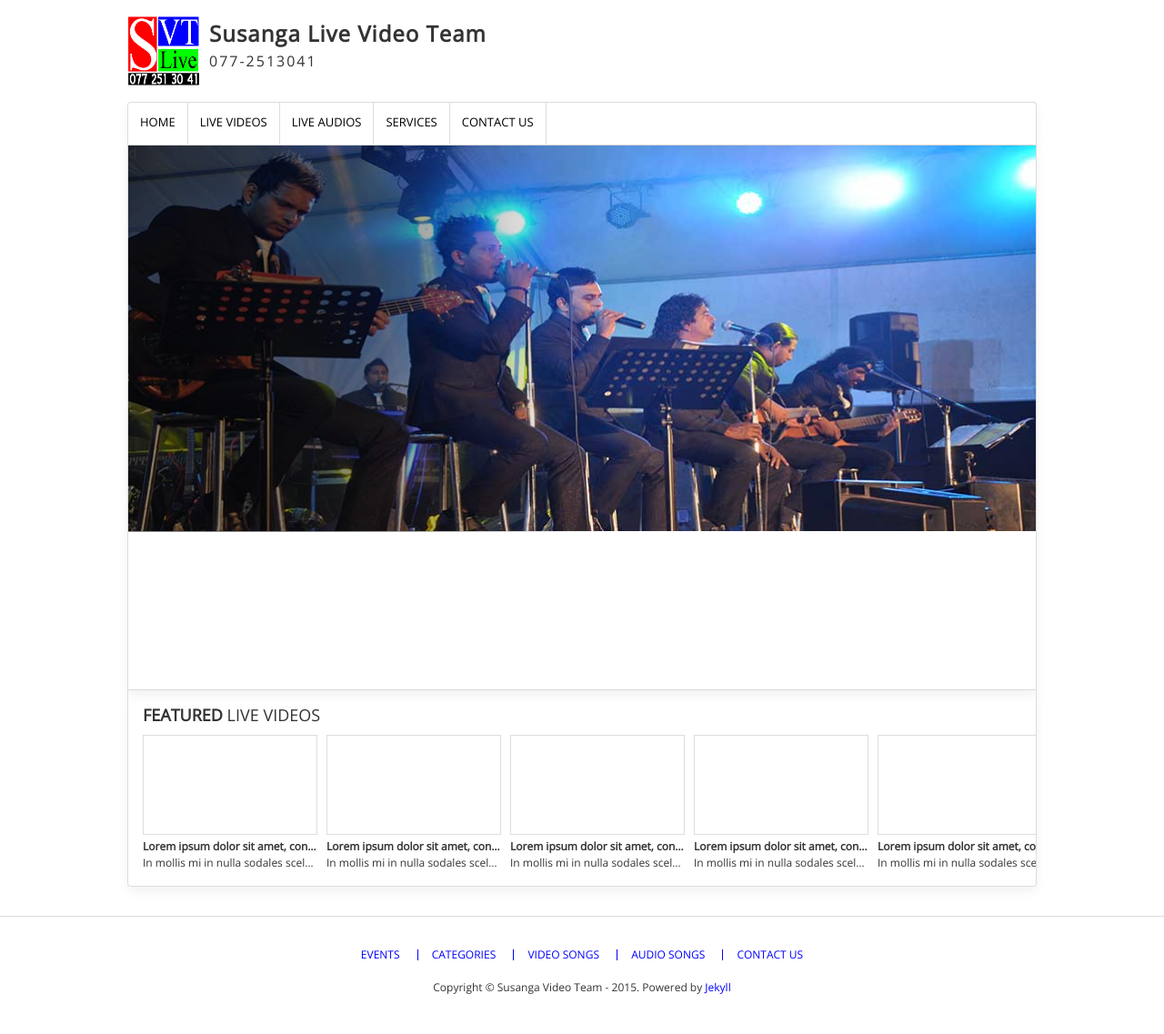
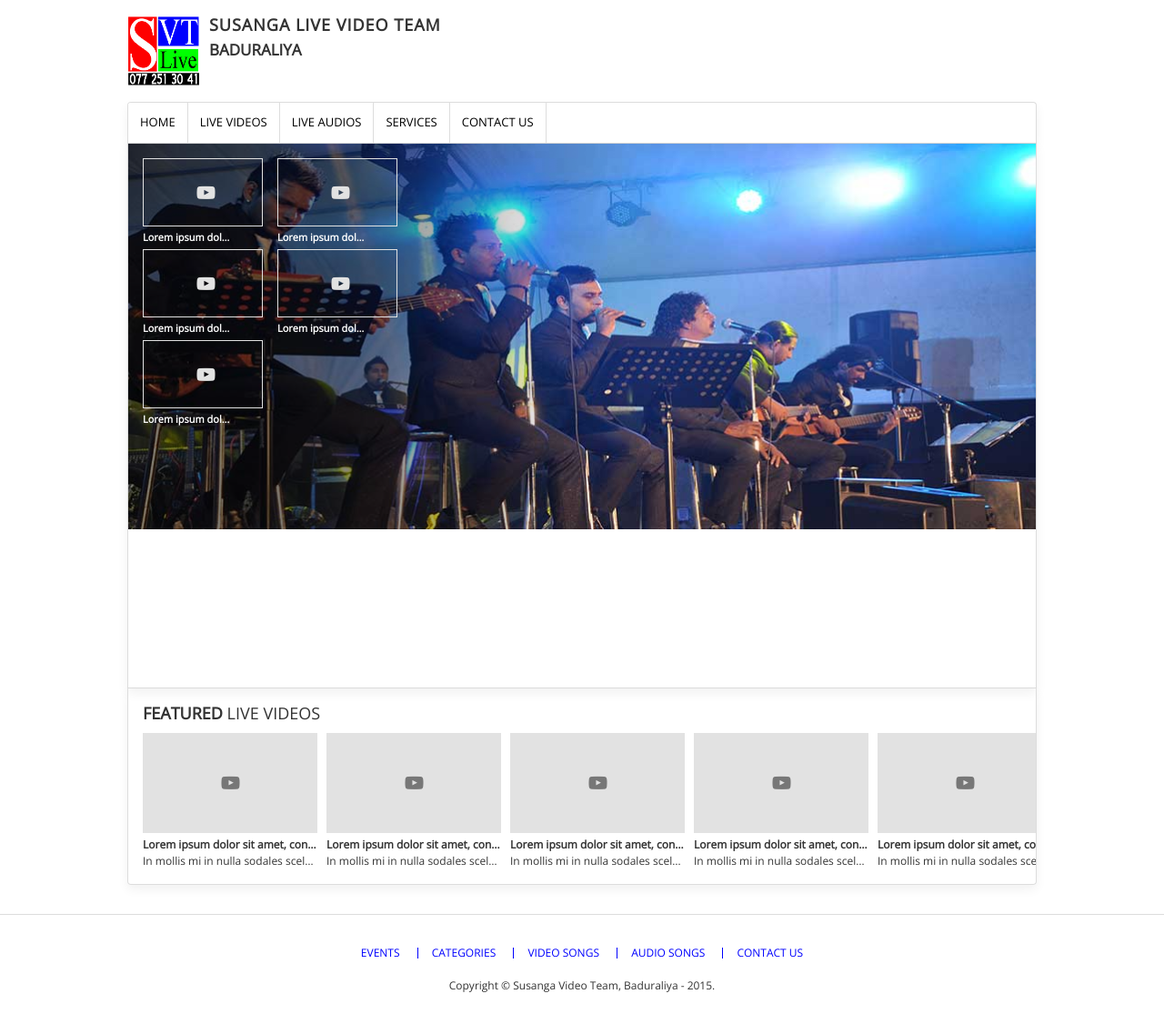
Before and after one commit to susanga/susanga.github.io, a Jekyll site: the page built from index.html, in a window 1280 px wide. Shown: the whole page at 91% size. Built offline with Jekyll 4.4.1, drawn with Linux system fonts in a browser that asks for light colours; nearby versions of some CDN libraries; the list of posts is cut into pages by our own code.

Commit message:
new slider changes

```diff
--- a/_config.yml
+++ b/_config.yml
@@ -5,7 +5,7 @@ email: webcreatelk@gmail.com
 description: > # this means to ignore newlines until "baseurl:"
   Susanga Video team official website.
 baseurl: "" # the subpath of your site, e.g. /blog/
-url: "https://susanga.github.io" # the base hostname & protocol for your site
+#url: "https://susanga.github.io" # the base hostname & protocol for your site
 #url: "http://localhost:3000" # the base hostname & protocol for your site
 logourl: /assets/images/susanga-logo.jpg # Site logo
 # Theme customization - please change from the defaults!
--- a/_layouts/default.html
+++ b/_layouts/default.html
@@ -53,7 +53,7 @@
       </div>
       <div class="logo-info">
         <h1>Susanga Live Video Team</h1>
-        <h3>077-2513041</h3>
+        <h2>Baduraliya</h2>
       </div>
     </div>
     <!--<div class="header-call-out"></div>-->
@@ -112,8 +112,7 @@
     <li><a href="#">Contact Us</a></li>
   </ul>
   <p>
-    Copyright &copy; Susanga Video Team - {{ site.time | date: '%Y' }}.
-    Powered by <a href="http://jekyllrb.com" target="_blank">Jekyll</a>
+    Copyright &copy; Susanga Video Team, Baduraliya - {{ site.time | date: '%Y'}}.
   </p>
 </div>
 <script type="text/javascript">
--- a/_scss/main.scss
+++ b/_scss/main.scss
@@ -192,7 +192,7 @@ img {
     @include MQ(M) {
         border-bottom: none;
         border-radius: 4px 4px 0 0;
-        height: 47px;
+        height: 45px;
         @include box-shadow(0, 5px, 12px, rgba(0, 0, 0, 0.06));
     }
     @include transition(all .2s);
@@ -286,17 +286,21 @@ img {
 }
 
 .top-header .header-logo .logo-info {
-    h1, h2, h3 {
+    h1 { margin-top: 0; margin-bottom: 5px;}
+    h2, h3 {
         margin: 5px 0;
     }
 }
 .top-header .header-logo .logo-info h1 {
-    @include font-size(24px);
+    @include font-size(18px);
+    text-transform: uppercase;
     font-weight: 600;
     letter-spacing: 1px;
 }
 .top-header .header-logo .logo-info h2 {
-    @include font-size(18px);
+    @include font-size(17px);
+    text-transform: uppercase;
+    font-weight: 600;
 }
 .top-header .header-logo .logo-info h3 {
     @include font-size(16px);
@@ -334,8 +338,8 @@ img {
     overflow: hidden;
     border-radius: 0 0 4px 4px;
     margin-bottom: 2em;
-    border:1px solid #DDD;
-    border-top:0;
+    border: 1px solid #DDD;
+    border-top: 0;
     padding: 16px;
     @include box-shadow(0, 5px, 12px, rgba(0, 0, 0, 0.06));
 }
@@ -368,9 +372,10 @@ img {
 
 .featured-videos .videos-wrapper .featured-video {
     width:192px;
-    margin:0 10px 10px 0;
+    margin:0 0 10px 0;
     display: block;
     @include MQ(M) {
+        margin-right: 10px;
         margin-bottom: 0;
         &:last-child {
             margin-right: 0;
@@ -398,7 +403,27 @@ img {
 .cover-video {
     width:100%;
     height: 110px;
-    border: 1px solid #ddd;
+    background: #e2e2e2;
+    line-height: 110px;
+    color: #000;
+    text-align: center;
+    font-size: 20px;
+    position: relative;
+    overflow: hidden;
+
+    &:after {
+        content: "\f16a";
+        font-family: FontAwesome;
+        font-style: normal;
+        font-weight: normal;
+        text-decoration: inherit;
+        color: $gray-light;
+        font-size: 20px;
+        position: absolute;
+        left: 45%;
+        top: 0;
+        right: auto;
+    }
 }
 
 .site-footer {
@@ -460,11 +485,119 @@ img {
 
 
 .main-slider .main-slide .video-list {
-    top:0;
-    left: 0
-    z-index: 20;
-    position:absolute;
-    width:1000px;
-    height: 425px;
-    background-image: url('../images/black_shading.png');
+    display:flex;
+    flex-direction: column;
+    justify-content: center;
+    align-items: center;
+    padding: 16px;
+
+    @include MQ(M) {
+        padding:0;
+        display: block;
+        top: 0;
+        left: 0;
+        position: absolute;
+        width: 1000px;
+        height: 425px;
+        display: block;
+        height: 0;
+        background-size: 100%;
+        padding-bottom: 42.5%;
+        background-image: url('../images/black_shading.png');
+        background-repeat: no-repeat;
+    }
+
 }
+
+.video-list h4 {
+    display: block;
+    text-transform: uppercase;
+    font-weight: 600;
+    margin-bottom: 12px;
+    margin-top:0;
+    span {
+        font-weight: 400;
+    }
+    @include MQ(M) {
+        display: none;
+    }
+}
+
+.main-slider .main-slide .video-list ul {
+    width:150px;
+    margin:0;
+    display: block;
+
+    @include MQ(M) {
+        width: 400px;
+        float: left;
+        display: block;
+        list-style: none;
+    }
+
+
+}
+.main-slider .main-slide .video-list .video-item {
+
+    width: 150px;
+    display: block;
+    height: 100px;
+    float: left;
+    @include MQ(M) {
+        width: 132px;
+        margin-right: 16px;
+    }
+    h5, p {
+        display: block;
+        white-space: nowrap;
+        overflow: hidden;
+        text-overflow: ellipsis;
+        @include MQ(M) {
+            padding: 0 16px;
+            color: #FFF;
+        }
+    }
+    h5 {
+        margin-top: 5px;
+        @include MQ(M) {
+            margin: 0;
+        }
+        font-weight: 600;
+        @include font-size(11px);
+    }
+    p {
+        margin: 0;
+        @include font-size(11px);
+    }
+}
+.main-slider .main-slide .video-list .video-item .img-cover {
+    width: 150px;
+    height: 75px;
+    border: 1px solid #e2e2e2;
+    line-height: 75px;
+    text-align: center;
+    font-size: 20px;
+    position: relative;
+    overflow: hidden;
+
+    &:after {
+        content: "\f16a";
+        font-family: FontAwesome;
+        font-style: normal;
+        font-weight: normal;
+        text-decoration: inherit;
+        color: #e2e2e2;
+        font-size: 20px;
+        position: absolute;
+        left: 45%;
+        top: 0;
+        right: auto;
+    }
+    @include MQ(M) {
+        width: 132px;
+        border: 1px solid #e2e2e2;
+        float: left;
+        margin: 16px 16px 5px 16px;
+        width: 100%;
+    }
+}
--- a/assets/css/main.css
+++ b/assets/css/main.css
@@ -103,13 +103,12 @@ ul.social-media li {
 ul.social-media li > a {
   width: 24px;
   height: 24px;
-  border: 1px solid #019bad;
+  border: 1px solid #019cad;
   background-image: url("./images/socials-icons..svg");
   background-size: 168px 48px;
-  background-color: #016e7b;
-  -webkit-transition: background-color 0.2s;
+  background-color: #016f7b;
   transition: background-color 0.2s;
-  border-bottom-color: #019bad; }
+  border-bottom-color: #019cad; }
   ul.social-media li > a:hover {
     background-color: #FFFFFF; }
 ul.social-media li a.twitter {
@@ -151,7 +150,6 @@ ul.social-media li a.rss {
   background-image: url("./images/socials-icons.png");
   background-size: 168px 48px;
   border-radius: 0.25em;
-  -webkit-transition: background-color 0.2s;
   transition: background-color 0.2s;
   border-bottom-color: transparent; }
   .no-svg footer.main-footer ul.social-media li a:hover {
@@ -171,12 +169,12 @@ ul.social-media li a.rss {
   letter-spacing: 1px;
   border-bottom-width: 2px;
   display: inline-block;
+  -o-border-radius: 0.2em;
   border-radius: 0.2em;
   -ms-box-shadow: 1px 1px 3px rgba(0, 0, 0, 0.3);
   -o-box-shadow: 1px 1px 3px rgba(0, 0, 0, 0.3);
   box-shadow: 1px 1px 3px rgba(0, 0, 0, 0.3); }
   .btn:hover, .btn-disabled:hover, .btn:focus, .btn-disabled:focus {
-    -webkit-transition: background 0.2s;
     transition: background 0.2s; }
   .btn:active, .btn-disabled:active {
     -webkit-transform: translateY(1px);
@@ -187,8 +185,8 @@ ul.social-media li a.rss {
   border-color: #017785;
   background: rgba(1, 119, 133, 0.8); }
   .btn:hover, .btn:focus {
-    border-color: #01606c;
-    background: rgba(1, 96, 108, 0.8); }
+    border-color: #01616c;
+    background: rgba(0, 97, 107, 0.8); }
 
 .btn-disabled {
   border-color: #eeeeee;
@@ -196,7 +194,7 @@ ul.social-media li a.rss {
   color: #333333; }
   .btn-disabled:hover, .btn-disabled:focus {
     border-color: #e2e2e2;
-    background: rgba(226, 226, 226, 0.8); }
+    background: rgba(225, 225, 225, 0.8); }
   .btn-disabled:active {
     -webkit-transform: translateY(0);
     -ms-transform: translateY(0);
@@ -218,9 +216,9 @@ ul.social-media li a.rss {
   background-color: #777777;
   visibility: hidden;
   opacity: 0;
-  -webkit-transition: all 0.3s;
   transition: all 0.3s;
   border-bottom: none;
+  -o-border-radius: 2px;
   border-radius: 2px;
   right: 1em;
   bottom: 2em; }
@@ -236,7 +234,7 @@ ul.social-media li a.rss {
 
 .wc-top.wc-fade-out {
   /* if the user keeps scrolling down, the button is out of focus and becomes less visible */
-  opacity: .5; }
+  opacity: 0.5; }
 
 .no-touch .wc-top:hover {
   background-color: #e86256;
@@ -318,8 +316,7 @@ a {
   color: #333333; }
 
 a:hover {
-  -webkit-transition: all .3s;
-  transition: all .3s;
+  transition: all 0.3s;
   border-bottom-color: #333333; }
 
 /* Responsive images */
@@ -518,7 +515,8 @@ blockquote {
   font-size: 17.5px;
   background-color: #eeeeee;
   border-left: 2px solid #DDDDDD;
-  border-radius: 0 .3em .3em 0; }
+  -o-border-radius: 0 0.3em 0.3em 0;
+  border-radius: 0 0.3em 0.3em 0; }
   blockquote p:last-child, blockquote ul:last-child, blockquote ol:last-child {
     margin-bottom: 0; }
 
@@ -559,7 +557,7 @@ code, pre {
   font-family: Menlo, Monaco, "Courier New", monospace; }
 
 code {
-  padding: 2px .5em;
+  padding: 2px 0.5em;
   color: #bf616a;
   background-color: #f9f9f9;
   border-radius: 2px; }
@@ -624,12 +622,9 @@ pre code {
   width: 90%;
   max-width: 1000px;
   margin: 0 auto;
-  display: -webkit-box;
   display: -webkit-flex;
   display: -ms-flexbox;
   display: flex;
-  -webkit-box-orient: vertical;
-  -webkit-box-direction: normal;
   -webkit-flex-direction: column;
       -ms-flex-direction: column;
           flex-direction: column; }
@@ -642,9 +637,6 @@ pre code {
 /*
  * Top menu styles
  */
-.top-menu {
-  /*todo flex order */ }
-
 .top-menu nav#main-nav {
   overflow: hidden;
   clear: left;
@@ -654,8 +646,7 @@ pre code {
   background: #FFFFFF;
   border: 1px solid #ddd;
   border-radius: 4px;
-  -webkit-transition: all .2s;
-  transition: all .2s; }
+  transition: all 0.2s; }
   .top-menu nav#main-nav:after {
     content: "";
     display: table;
@@ -664,7 +655,7 @@ pre code {
     .top-menu nav#main-nav {
       border-bottom: none;
       border-radius: 4px 4px 0 0;
-      height: 47px;
+      height: 45px;
       -ms-box-shadow: 0 5px 12px rgba(0, 0, 0, 0.06);
       -o-box-shadow: 0 5px 12px rgba(0, 0, 0, 0.06);
       box-shadow: 0 5px 12px rgba(0, 0, 0, 0.06); } }
@@ -703,8 +694,7 @@ pre code {
       text-transform: uppercase;
       display: block;
       padding: 0 1em;
-      -webkit-transition: border .3s;
-              transition: border .3s;
+      transition: border 0.3s;
       border-bottom: 4px solid transparent; }
       .top-menu nav#main-nav ul li a:hover, .top-menu nav#main-nav ul li a:focus, .top-menu nav#main-nav ul li a:active {
         border-bottom-color: #0000fe; }
@@ -713,19 +703,14 @@ pre code {
  * Top header styles
  */
 .top-header {
-  display: -webkit-box;
   display: -webkit-flex;
   display: -ms-flexbox;
   display: flex;
-  -webkit-box-orient: vertical;
-  -webkit-box-direction: normal;
   -webkit-flex-direction: column;
       -ms-flex-direction: column;
           flex-direction: column; }
   @media only screen and (min-width: 768px) {
     .top-header {
-      -webkit-box-orient: horizontal;
-      -webkit-box-direction: normal;
       -webkit-flex-direction: row;
           -ms-flex-direction: row;
               flex-direction: row; } }
@@ -758,18 +743,24 @@ pre code {
     .top-header .header-logo .logo-info {
       display: block; } }
 
-.top-header .header-logo .logo-info h1, .top-header .header-logo .logo-info h2, .top-header .header-logo .logo-info h3 {
+.top-header .header-logo .logo-info h1 {
+  margin-top: 0;
+  margin-bottom: 5px; }
+.top-header .header-logo .logo-info h2, .top-header .header-logo .logo-info h3 {
   margin: 5px 0; }
 
 .top-header .header-logo .logo-info h1 {
-  font-size: 24px;
-  font-size: 1.5rem;
+  font-size: 18px;
+  font-size: 1.125rem;
+  text-transform: uppercase;
   font-weight: 600;
   letter-spacing: 1px; }
 
 .top-header .header-logo .logo-info h2 {
-  font-size: 18px;
-  font-size: 1.125rem; }
+  font-size: 17px;
+  font-size: 1.0625rem;
+  text-transform: uppercase;
+  font-weight: 600; }
 
 .top-header .header-logo .logo-info h3 {
   font-size: 16px;
@@ -781,12 +772,9 @@ pre code {
  * content-wrapper
  */
 .content-wrapper {
-  display: -webkit-box;
   display: -webkit-flex;
   display: -ms-flexbox;
   display: flex;
-  -webkit-box-orient: vertical;
-  -webkit-box-direction: normal;
   -webkit-flex-direction: column;
       -ms-flex-direction: column;
           flex-direction: column;
@@ -808,12 +796,9 @@ pre code {
   width: 100%; }
 
 .featured-videos {
-  display: -webkit-box;
   display: -webkit-flex;
   display: -ms-flexbox;
   display: flex;
-  -webkit-box-orient: vertical;
-  -webkit-box-direction: normal;
   -webkit-flex-direction: column;
       -ms-flex-direction: column;
           flex-direction: column;
@@ -840,45 +825,37 @@ pre code {
   font-weight: 400; }
 
 .featured-videos .videos-wrapper {
-  display: -webkit-box;
   display: -webkit-flex;
   display: -ms-flexbox;
   display: flex;
-  -webkit-box-orient: vertical;
-  -webkit-box-direction: normal;
   -webkit-flex-direction: column;
       -ms-flex-direction: column;
           flex-direction: column;
-  -webkit-box-pack: center;
   -webkit-justify-content: center;
       -ms-flex-pack: center;
           justify-content: center;
-  -webkit-box-align: center;
   -webkit-align-items: center;
       -ms-flex-align: center;
           align-items: center; }
   @media only screen and (min-width: 768px) {
     .featured-videos .videos-wrapper {
-      -webkit-box-orient: horizontal;
-      -webkit-box-direction: normal;
       -webkit-flex-direction: row;
           -ms-flex-direction: row;
               flex-direction: row;
-      -webkit-box-pack: start;
       -webkit-justify-content: flex-start;
           -ms-flex-pack: start;
               justify-content: flex-start;
-      -webkit-box-align: start;
       -webkit-align-items: flex-start;
           -ms-flex-align: start;
               align-items: flex-start; } }
 
 .featured-videos .videos-wrapper .featured-video {
   width: 192px;
-  margin: 0 10px 10px 0;
+  margin: 0 0 10px 0;
   display: block; }
   @media only screen and (min-width: 768px) {
     .featured-videos .videos-wrapper .featured-video {
+      margin-right: 10px;
       margin-bottom: 0; }
       .featured-videos .videos-wrapper .featured-video:last-child {
         margin-right: 0; } }
@@ -900,15 +877,30 @@ pre code {
 .cover-video {
   width: 100%;
   height: 110px;
-  border: 1px solid #ddd; }
+  background: #e2e2e2;
+  line-height: 110px;
+  color: #000;
+  text-align: center;
+  font-size: 20px;
+  position: relative;
+  overflow: hidden; }
+  .cover-video:after {
+    content: "\f16a";
+    font-family: FontAwesome;
+    font-style: normal;
+    font-weight: normal;
+    text-decoration: inherit;
+    color: #777777;
+    font-size: 20px;
+    position: absolute;
+    left: 45%;
+    top: 0;
+    right: auto; }
 
 .site-footer {
-  display: -webkit-box;
   display: -webkit-flex;
   display: -ms-flexbox;
   display: flex;
-  -webkit-box-orient: vertical;
-  -webkit-box-direction: normal;
   -webkit-flex-direction: column;
       -ms-flex-direction: column;
           flex-direction: column;
@@ -957,11 +949,118 @@ pre code {
 
 .main-slider .main-slide {
   position: relative; }
+  .main-slider .main-slide img {
+    z-index: 10; }
 
 .main-slider .main-slide .video-list {
-  top: 0;
-  left: 0;
-  position: absolute;
-  width: 1000px;
-  height: 425px;
-  background-image: url('../images/black_shading.png'); }
+  display: -webkit-flex;
+  display: -ms-flexbox;
+  display: flex;
+  -webkit-flex-direction: column;
+      -ms-flex-direction: column;
+          flex-direction: column;
+  -webkit-justify-content: center;
+      -ms-flex-pack: center;
+          justify-content: center;
+  -webkit-align-items: center;
+      -ms-flex-align: center;
+          align-items: center;
+  padding: 16px; }
+  @media only screen and (min-width: 768px) {
+    .main-slider .main-slide .video-list {
+      padding: 0;
+      display: block;
+      top: 0;
+      left: 0;
+      position: absolute;
+      width: 1000px;
+      height: 425px;
+      display: block;
+      height: 0;
+      background-size: 100%;
+      padding-bottom: 42.5%;
+      background-image: url('../images/black_shading.png');
+      background-repeat: no-repeat; } }
+
+.video-list h4 {
+  display: block;
+  text-transform: uppercase;
+  font-weight: 600;
+  margin-bottom: 12px;
+  margin-top: 0; }
+  .video-list h4 span {
+    font-weight: 400; }
+  @media only screen and (min-width: 768px) {
+    .video-list h4 {
+      display: none; } }
+
+.main-slider .main-slide .video-list ul {
+  width: 150px;
+  margin: 0;
+  display: block; }
+  @media only screen and (min-width: 768px) {
+    .main-slider .main-slide .video-list ul {
+      width: 400px;
+      float: left;
+      display: block;
+      list-style: none; } }
+
+.main-slider .main-slide .video-list .video-item {
+  width: 150px;
+  display: block;
+  height: 100px;
+  float: left; }
+  @media only screen and (min-width: 768px) {
+    .main-slider .main-slide .video-list .video-item {
+      width: 132px;
+      margin-right: 16px; } }
+  .main-slider .main-slide .video-list .video-item h5, .main-slider .main-slide .video-list .video-item p {
+    display: block;
+    white-space: nowrap;
+    overflow: hidden;
+    text-overflow: ellipsis; }
+    @media only screen and (min-width: 768px) {
+      .main-slider .main-slide .video-list .video-item h5, .main-slider .main-slide .video-list .video-item p {
+        padding: 0 16px;
+        color: #FFF; } }
+  .main-slider .main-slide .video-list .video-item h5 {
+    margin-top: 5px;
+    font-weight: 600;
+    font-size: 11px;
+    font-size: 0.6875rem; }
+    @media only screen and (min-width: 768px) {
+      .main-slider .main-slide .video-list .video-item h5 {
+        margin: 0; } }
+  .main-slider .main-slide .video-list .video-item p {
+    margin: 0;
+    font-size: 11px;
+    font-size: 0.6875rem; }
+
+.main-slider .main-slide .video-list .video-item .img-cover {
+  width: 150px;
+  height: 75px;
+  border: 1px solid #e2e2e2;
+  line-height: 75px;
+  text-align: center;
+  font-size: 20px;
+  position: relative;
+  overflow: hidden; }
+  .main-slider .main-slide .video-list .video-item .img-cover:after {
+    content: "\f16a";
+    font-family: FontAwesome;
+    font-style: normal;
+    font-weight: normal;
+    text-decoration: inherit;
+    color: #e2e2e2;
+    font-size: 20px;
+    position: absolute;
+    left: 45%;
+    top: 0;
+    right: auto; }
+  @media only screen and (min-width: 768px) {
+    .main-slider .main-slide .video-list .video-item .img-cover {
+      width: 132px;
+      border: 1px solid #e2e2e2;
+      float: left;
+      margin: 16px 16px 5px 16px;
+      width: 100%; } }
--- a/index.html
+++ b/index.html
@@ -8,7 +8,29 @@ title: Your New Jekyll Site
     src="{{ '/assets/images/slider/slider-1.jpg' | prepend: site.baseurl | prepend: site.url }}"
     alt="{{ site.title }}" />
     <div class="video-list">
-      d
+      <h4>Latest <span>songs</span></h4>
+      <ul>
+        <li class="video-item">
+          <div class="img-cover"></div>
+          <h5>Lorem ipsum dolor sit amet, consectetur adipiscing elit.</h5>
+        </li>
+        <li class="video-item">
+          <div class="img-cover"></div>
+          <h5>Lorem ipsum dolor sit amet, consectetur adipiscing elit.</h5>
+        </li>
+        <li class="video-item">
+          <div class="img-cover"></div>
+          <h5>Lorem ipsum dolor sit amet, consectetur adipiscing elit.</h5>
+        </li>
+        <li class="video-item">
+          <div class="img-cover"></div>
+          <h5>Lorem ipsum dolor sit amet, consectetur adipiscing elit.</h5>
+        </li>
+        <li class="video-item">
+          <div class="img-cover"></div>
+          <h5>Lorem ipsum dolor sit amet, consectetur adipiscing elit.</h5>
+        </li>
+      </ul>
     </div>
   </div>
 </div>
```
